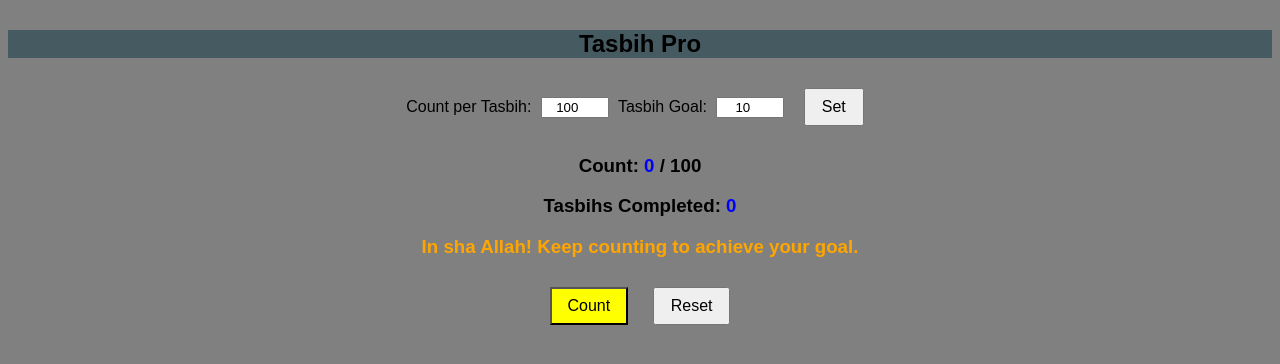
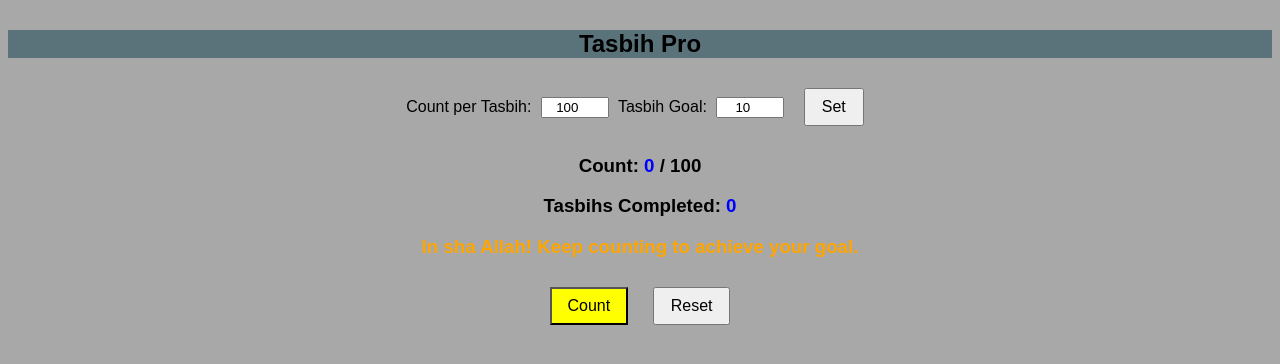
Before and after one commit to shafi21001/Tasbih-Pro-app, a plain HTML site: page index.html in a window 1280 px wide. Drawn offline with Linux system fonts and the light colour scheme.

Commit message:
Update style.css

```diff
--- a/style.css
+++ b/style.css
@@ -1,12 +1,12 @@
 #heading {
-    background-color: rgb(70, 90, 97);
+    background-color: rgb(90, 114, 122);
 }
 
 body {
     text-align: center;
     font-family: Arial, sans-serif;
     margin-top: 30px;
-    background-color: gray;
+    background-color: rgb(168, 168, 168);
 }
 
 input {
```
